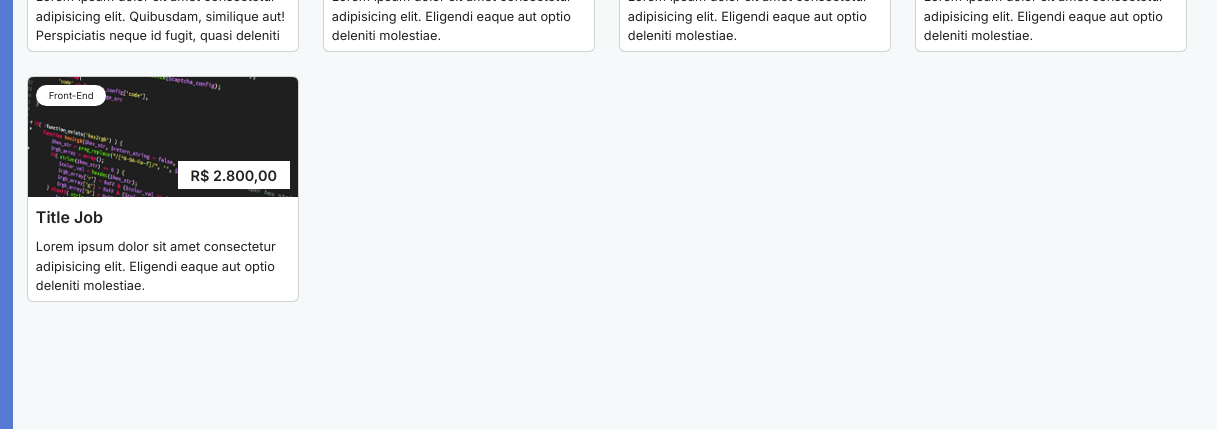
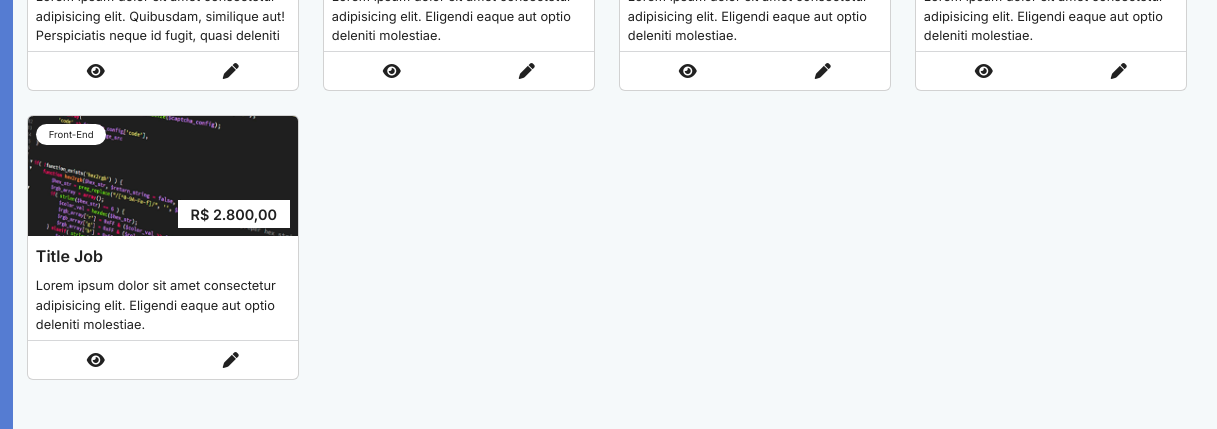
Before and after one commit to leosaraujos/easydev, a website: page feed-projects.html in a window 1280 px wide. Shown: the part 305-734 px from the top of the page, 63-1280 px from the left. Drawn offline with Linux system fonts and the light colour scheme.

Commit message:
Ajustes tela feed-projects

```diff
--- a/css/style.scss
+++ b/css/style.scss
@@ -494,6 +494,12 @@ body {
             text-overflow: ellipsis;
         }
     }
+    .navAdm {
+        border-top: 1px solid $grey-3;
+        display: flex;
+        align-items: center;
+        justify-content: space-around;
+    }
 }
 
 //jobOpen / taskOpen
--- a/feed-projects.html
+++ b/feed-projects.html
@@ -153,6 +153,10 @@
                                         <div class="titleJob">Title Job</div>
                                         <div class="descJob">Lorem ipsum dolor sit amet consectetur adipisicing elit. Quibusdam, similique aut! Perspiciatis neque id fugit, quasi deleniti nostrum corrupti cum, voluptate debitis exercitationem quia!</div>
                                     </a>
+                                    <div class="navAdm">
+                                        <a href="" class="btn btVisible" title="Habilitar Task"><i class="fa-solid fa-eye"></i></a>
+                                        <a href="" class="btn btEdit" title="Editar Valor da Task"><i class="fa-solid fa-pen"></i></a>
+                                    </div>
                                 </div>
 
                                 <div class="card cardJob">
@@ -165,6 +169,10 @@
                                         <div class="titleJob">Title Job</div>
                                         <div class="descJob">Lorem ipsum dolor sit amet consectetur adipisicing elit. Eligendi eaque aut optio deleniti molestiae.</div>
                                     </a>
+                                    <div class="navAdm">
+                                        <a href="" class="btn btVisible" title="Habilitar Task"><i class="fa-solid fa-eye"></i></a>
+                                        <a href="" class="btn btEdit" title="Editar Valor da Task"><i class="fa-solid fa-pen"></i></a>
+                                    </div>
                                 </div>
 
                                 <div class="card cardJob">
@@ -177,6 +185,10 @@
                                         <div class="titleJob">Title Job</div>
                                         <div class="descJob">Lorem ipsum dolor sit amet consectetur adipisicing elit. Eligendi eaque aut optio deleniti molestiae.</div>
                                     </a>
+                                    <div class="navAdm">
+                                        <a href="" class="btn btVisible" title="Habilitar Task"><i class="fa-solid fa-eye"></i></a>
+                                        <a href="" class="btn btEdit" title="Editar Valor da Task"><i class="fa-solid fa-pen"></i></a>
+                                    </div>
                                 </div>
 
                                 <div class="card cardJob">
@@ -189,6 +201,10 @@
                                         <div class="titleJob">Title Job</div>
                                         <div class="descJob">Lorem ipsum dolor sit amet consectetur adipisicing elit. Eligendi eaque aut optio deleniti molestiae.</div>
                                     </a>
+                                    <div class="navAdm">
+                                        <a href="" class="btn btVisible" title="Habilitar Task"><i class="fa-solid fa-eye"></i></a>
+                                        <a href="" class="btn btEdit" title="Editar Valor da Task"><i class="fa-solid fa-pen"></i></a>
+                                    </div>
                                 </div>
 
                                 <div class="card cardJob">
@@ -201,6 +217,10 @@
                                         <div class="titleJob">Title Job</div>
                                         <div class="descJob">Lorem ipsum dolor sit amet consectetur adipisicing elit. Eligendi eaque aut optio deleniti molestiae.</div>
                                     </a>
+                                    <div class="navAdm">
+                                        <a href="" class="btn btVisible" title="Habilitar Task"><i class="fa-solid fa-eye"></i></a>
+                                        <a href="" class="btn btEdit" title="Editar Valor da Task"><i class="fa-solid fa-pen"></i></a>
+                                    </div>
                                 </div>
                             </div>
                         </div>
```
Also changed, not shown: css/scss/style.css, css/style.css, 1 other file.
